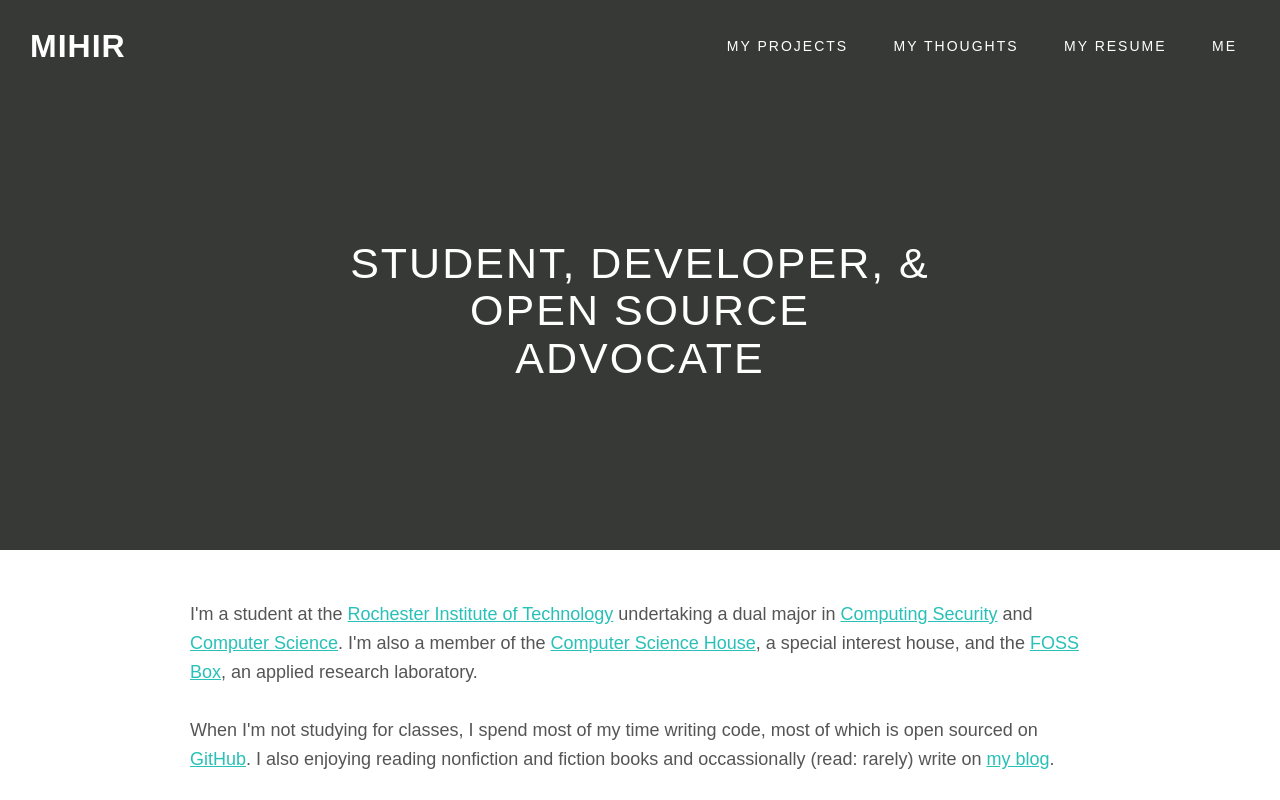
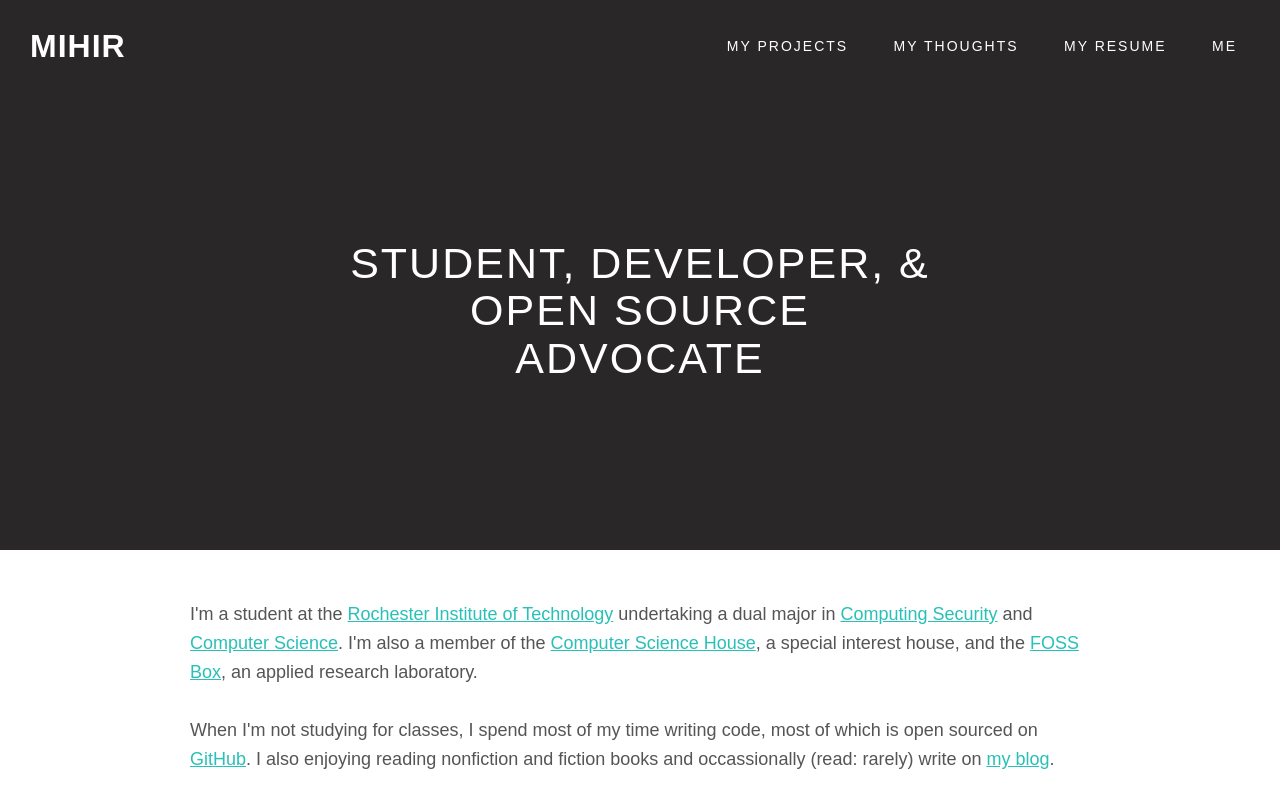
Before and after one commit to citruspi/mihirsingh.com, a plain HTML site: page index.html in a window 1280 px wide. Shown: the top 800 px of the page. Drawn offline with Linux system fonts and the light colour scheme.

Commit message:
Changed header background color

```diff
--- a/assets/css/screen.css
+++ b/assets/css/screen.css
@@ -76,7 +76,7 @@ a{
 header{
 	width:100%;
 	height:65%;
-	background-color: #373937;
+	background-color: #292727;
 	padding-top:30px;
 }
 
```
